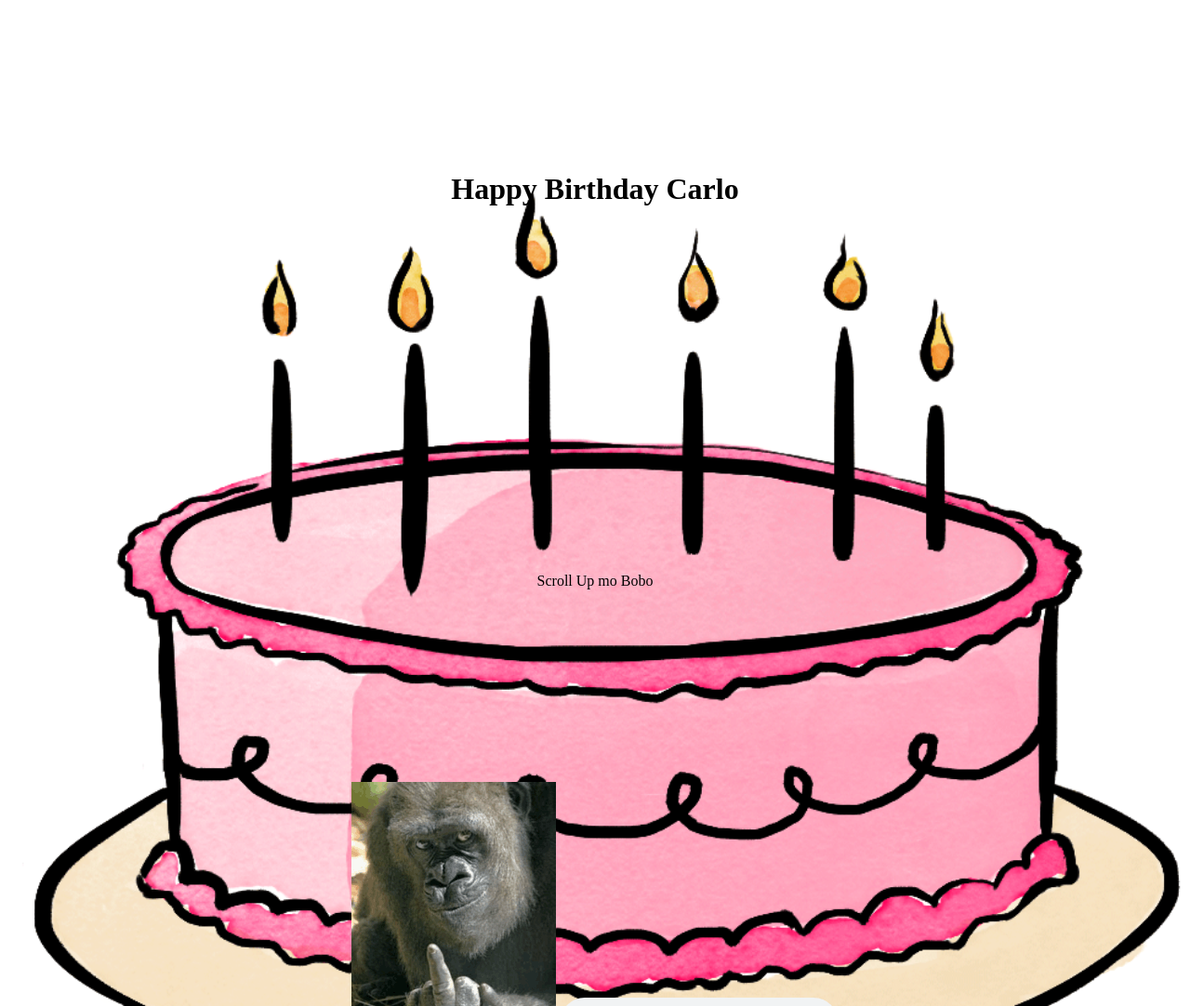
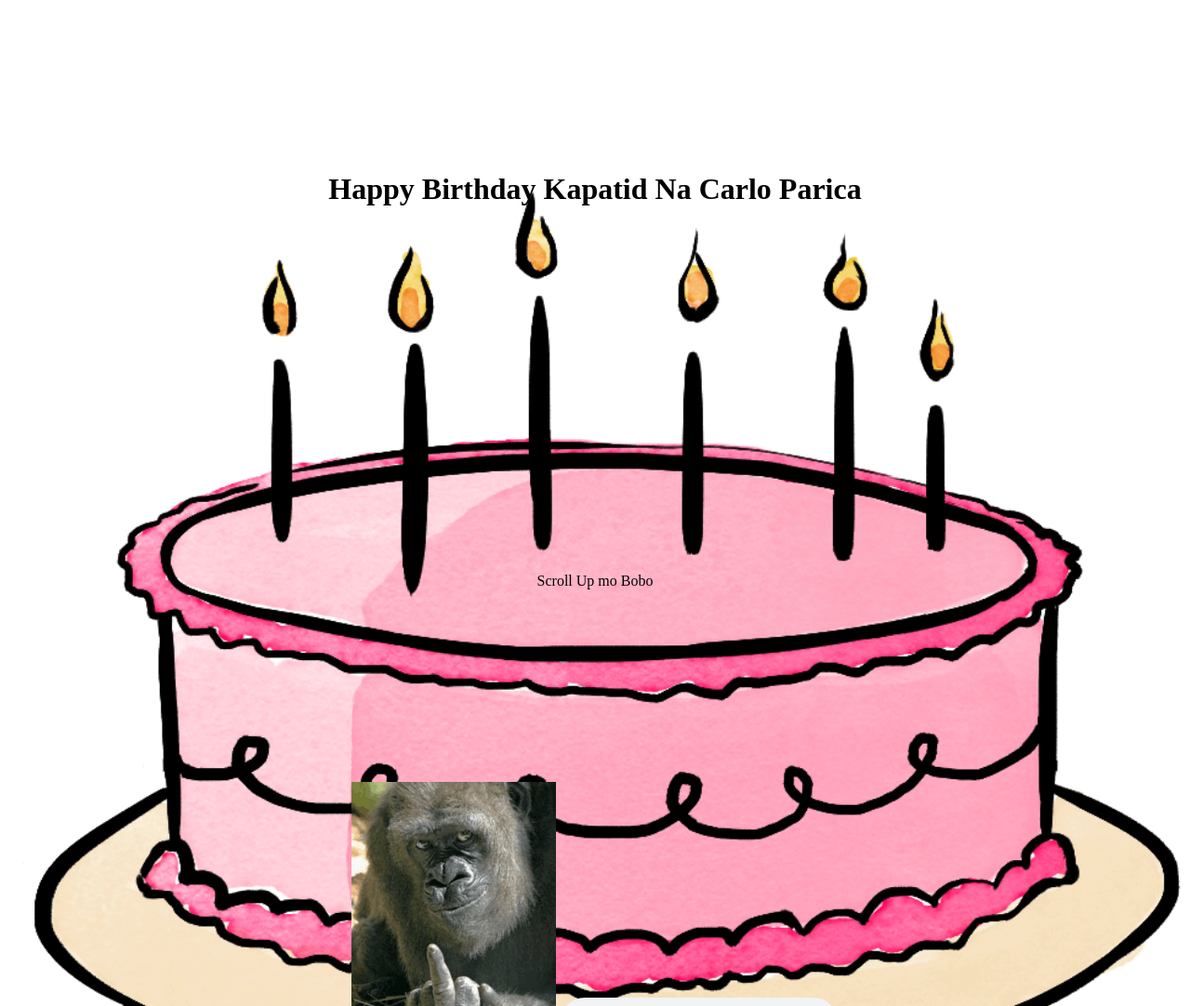
Before and after one commit to biubikubiuy/happycarlo, a plain HTML site: page index.html in a window 1280 px wide. Shown: the part 18-1100 px from the top of the page at 93% size. Drawn offline with Linux system fonts and the light colour scheme.

Commit message:
Update index.html

```diff
--- a/index.html
+++ b/index.html
@@ -21,7 +21,7 @@
 <body>
 
     <div class="centered-text">
-    <H1>Happy Birthday Carlo</H1>
+    <H1>Happy Birthday Kapatid Na Carlo Parica</H1>
     <p>Scroll Up mo Bobo</p>
     <img src="fuck.gif" alt="carlo">
     <audio controls autoplay loop>
```
